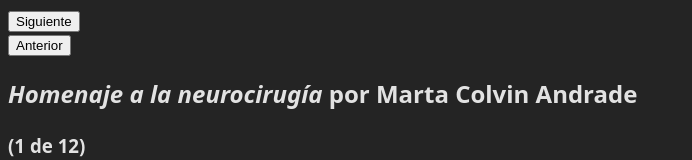
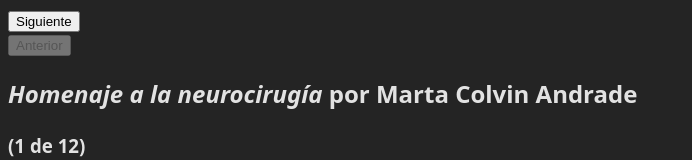
Before and after one commit to bryan-ignacio/react_v19.1, a React (Vite) app in the folder 02-interactividad/: page / in a window 1280 px wide. Shown: the top 160 px of the page, without its empty margins (0-692 px from the left). Built offline with nearby package versions, Linux system fonts and the light colour scheme.

Commit message:
estado de un componente terminado.

```diff
--- a/02-interactividad/src/components/07-actualizar-arrays-en-el-estado/App.jsx
+++ b/02-interactividad/src/components/07-actualizar-arrays-en-el-estado/App.jsx
@@ -14,13 +14,15 @@ function Gallery() {
   const [showMore, setShowMore] = useState(false);
 
   function handleNextClick() {
-    console.log("siguiente: ", index);
-    setIndex(index + 1);
+    if (index < sculptureList.length - 1) {
+      setIndex(index + 1);
+    }
   }
 
   function handleAnteriorClick() {
-    console.log("anterior: ", index);
-    setIndex(index - 1);
+    if (index > 0) {
+      setIndex(index - 1);
+    }
   }
 
   function handleMoreClick() {
@@ -31,9 +33,16 @@ function Gallery() {
 
   return (
     <>
-      <button onClick={handleNextClick}>Siguiente</button>
+      <button
+        onClick={handleNextClick}
+        disabled={!(index < sculptureList.length - 1)}
+      >
+        Siguiente
+      </button>
       <br />
-      <button onClick={handleAnteriorClick}>Anterior</button>
+      <button onClick={handleAnteriorClick} disabled={!(index > 0)}>
+        Anterior
+      </button>
       <h2>
         <i>{sculpture.name} </i>
         por {sculpture.artist}
```
